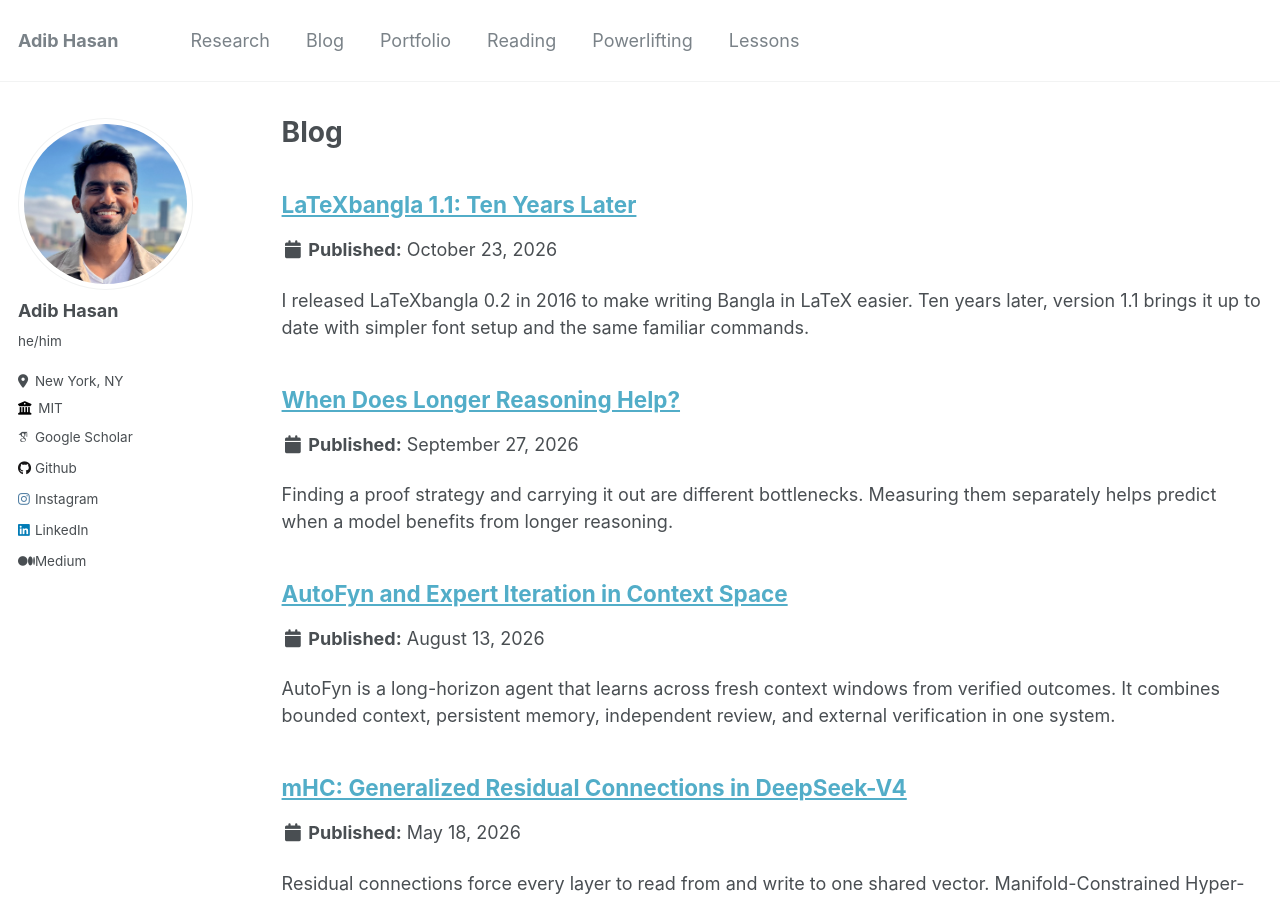
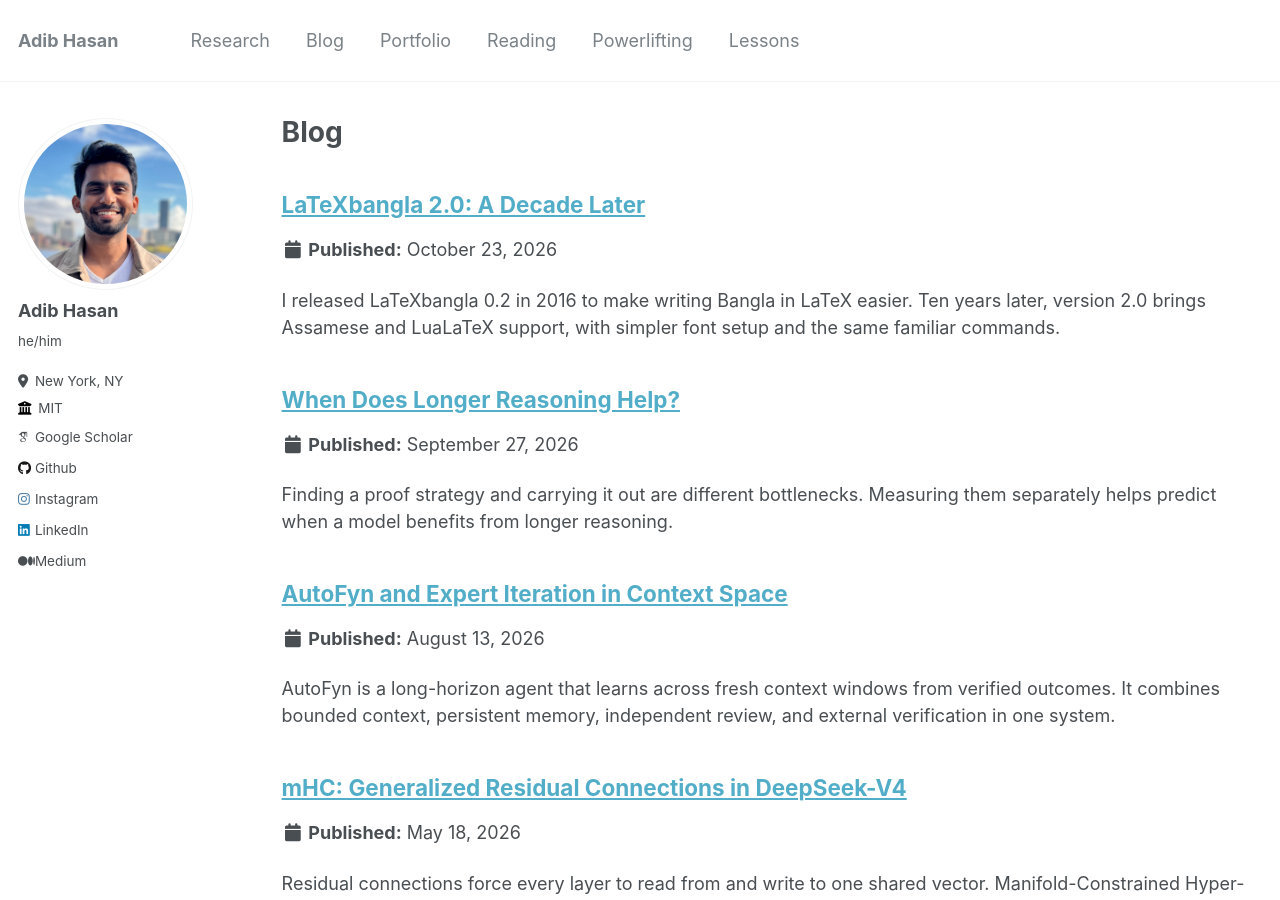
Before and after one commit to Neehan/neehan.github.io, a Jekyll site: the page built from _pages/blog.html, in a window 1280 px wide and 900 px high. Built offline with Jekyll 4.4.1, drawn with Linux system fonts in a browser that asks for light colours; some web fonts are replaced; part of the change alters nothing that is shown.

Commit message:
Update LaTeXbangla blog post for version 2.0

````diff
--- a/_blog/latexbangla-1-0.md
+++ /dev/null
@@ -1,42 +0,0 @@
----
-title: "LaTeXbangla 1.1: Ten Years Later"
-excerpt: "I released LaTeXbangla 0.2 in 2016 to make writing Bangla in LaTeX easier. Ten years later, version 1.1 brings it up to date with simpler font setup and the same familiar commands."
-collection: blog
-date: 2026-10-23
-tags:
-  - package
-  - latex
-  - releases
----
-
-![LaTeXbangla: Writing Bangla with ordinary LaTeX](/images/latexbangla-logo.png)
-
-[Code](https://github.com/Neehan/LaTeXbangla) \| [Manual](https://github.com/Neehan/LaTeXbangla/blob/master/latexbangla/latexbangla.pdf) \| [Example](https://github.com/Neehan/LaTeXbangla/blob/master/examples/example.pdf)
-
-In 2016, when I was still in high school, I wrote LaTeXbangla out of frustration. I wanted to typeset some math notes in Bangla, but the existing options were limited. I was spending more time configuring fonts than writing the notes. Polyglossia's Bangla support was rough at the time, so I put together a package to handle the common problems. A few years later, I used it to write a [mathematics book](https://www.rokomari.com/book/180324/combinatorics-hatekhori) in Bangla.
-
-Then I mostly left the package alone. To my surprise, it became the standard for typesetting mathematical content in Bangla, with numerous mathematics books published using it. Meanwhile, LaTeX and Polyglossia moved on, and some of my old workarounds stopped working. People [reported](https://tex.stackexchange.com/questions/99606/how-to-write-bengali-in-latex/335214#335214) problems with numbering and citations. An update was overdue.
-
-Today, ten years later, I am releasing version 1.1 of LaTeXbangla on GitHub, with a CTAN update to follow. The idea is still the same: choose a Bangla font, then write ordinary LaTeX. A font lets you display Bangla characters, but a Bangla document also needs numbering, headings, lists, and references to work together. LaTeXbangla handles that setup and switches between Bangla and English fonts as you type.
-
-For example, with Kalpurush installed, compile this with XeLaTeX or LuaLaTeX:
-
-```latex
-\documentclass{article}
-\usepackage{latexbangla}
-\setbanglamainfont{Kalpurush}
-\setmainfont{TeX Gyre Termes} % Optional: change the English font.
-
-\begin{document}
-\section{পিথাগোরাসের উপপাদ্য}
-The Pythagorean theorem থেকে আমরা পাই,
-\[৩^২+৪^২=২৫.\]
-\textbf{অতিভুজের দৈর্ঘ্য ৫ একক।}
-\end{document}
-```
-
-The English text keeps its own font, the section number becomes Bangla, and `\textbf` works even when the Bangla font has no bold face. Typed digits keep their script: `12` stays `12`, and `১২` stays `১২`, in both text and mathematics. You can also choose your math font independently.
-
-This version requires only one Bangla font. I tested Kalpurush, SolaimanLipi, Siyam Rupali, Noto Serif Bengali, Noto Sans Bengali, and FreeSerif, including bold and italic text with real faces or synthetic fallbacks. I also fixed the numbering and citation compatibility issues and now rely on Polyglossia for more of the language support. The [manual](https://github.com/Neehan/LaTeXbangla/blob/master/latexbangla/latexbangla.pdf) is available in both English and Bangla, with code beside its rendered output.
-
-If you used the old version, the manual has a migration section to help you update your documents. If you are starting a new one, try the [example](https://github.com/Neehan/LaTeXbangla/tree/master/examples). The goal is the same as it was in high school: spend less time setting up LaTeX and more time writing Bangla.
--- /dev/null
+++ b/_blog/latexbangla-2.0.md
@@ -0,0 +1,61 @@
+---
+title: "LaTeXbangla 2.0: A Decade Later"
+excerpt: "I released LaTeXbangla 0.2 in 2016 to make writing Bangla in LaTeX easier. Ten years later, version 2.0 brings Assamese and LuaLaTeX support, with simpler font setup and the same familiar commands."
+collection: blog
+redirect_from:
+  - /blog/latexbangla-1-0/
+date: 2026-10-23
+tags:
+  - package
+  - latex
+  - releases
+---
+
+![LaTeXbangla: Writing Bangla & Assamese with ordinary LaTeX](/images/latexbangla-logo.png)
+
+[Code](https://github.com/Neehan/LaTeXbangla) \| [Manual](https://github.com/Neehan/LaTeXbangla/blob/master/latexbangla/latexbangla.pdf) \| [Bangla example](https://github.com/Neehan/LaTeXbangla/blob/master/examples/bangla.pdf) \| [Assamese example](https://github.com/Neehan/LaTeXbangla/blob/master/examples/assamese.pdf)
+
+In 2016, when I was still in high school, I wrote LaTeXbangla out of frustration. I wanted to LaTeX some math notes in Bangla, but the existing options were limited and I was spending more time configuring fontspec than math. Polyglossia's Bangla support was rough at the time, so I put together a package to handle the common problems. A few years later, I used it to write a [mathematics book](https://www.rokomari.com/book/180324/combinatorics-hatekhori) in Bangla.
+
+Then I mostly left the package alone. To my surprise, it became the standard for typesetting mathematical content in Bangla, with numerous mathematics books published using it. Meanwhile, LaTeX and Polyglossia moved on, and some of my old workarounds stopped working. People [reported](https://tex.stackexchange.com/search?q=latexbangla) problems with numbering, citations, biblatex, and custom font loading, among other things. An update was overdue.
+
+Ten years later, LaTeXbangla is now at version 2.0. These are the changes I care about most:
+
+- LuaLaTeX support alongside XeLaTeX.
+- Assamese support, with translated examples and a complete manual.
+- Tested defaults for [18 Bangla font families](https://github.com/Neehan/LaTeXbangla/blob/master/examples/supported-fonts.pdf), with adjusted size, spacing, and fallback styles. Other fonts may work too, but have not been tested.
+- Custom English and math fonts, including English font changes within a single passage.
+- Bangla and Assamese text and digits in equations, along with native citation numbering.
+- Native numeric counters and alphabetic list labels for Bangla and Assamese.
+
+The idea is still the same: choose a Bangla font and write ordinary LaTeX. LaTeXbangla takes care of numbering, headings, lists, and references, and switches between Bangla and English fonts as you type.
+
+Overleaf may take a while to include this update; meanwhile, on a compatible TeX Live version, upload the contents of the [package folder](https://github.com/Neehan/LaTeXbangla/tree/master/latexbangla) beside your main `.tex` file, keep the `code/` subfolder intact, and use `\usepackage{latexbangla}`.
+
+For example, with Kalpurush installed, compile this with XeLaTeX or LuaLaTeX:
+
+```latex
+\documentclass{article}
+\usepackage{latexbangla}
+\setbanglamainfont{Kalpurush}
+\setmainfont{TeX Gyre Termes} % Optional: change the English font.
+
+\begin{document}
+\section{পিথাগোরাসের উপপাদ্য}
+The Pythagorean theorem থেকে আমরা পাই,
+\[৩^২+৪^২=২৫.\]
+\textbf{অতিভুজের দৈর্ঘ্য ৫ একক।}
+\end{document}
+```
+
+The English text keeps its own font, the section number becomes Bangla, and `\textbf` works even when the Bangla font has no bold face. Typed digits keep their script: `12` stays `12`, and `১২` stays `১২`, in both text and mathematics. You can also choose your math font independently.
+
+For an Assamese document, load `\usepackage[language=assamese]{latexbangla}` and keep the same font commands. Document labels and reference names become Assamese, and alphabetic lists follow the Assamese sequence. You still write ordinary LaTeX; the package takes care of the language-specific details.
+
+If you want different fonts for body text, sans-serif text, and typewriter text, you can choose those separately for each script. Even a different English font used for just one quotation stays in place when Bangla or Assamese appears in the passage.
+
+The old numbering and citation problems are fixed, and more of the language support now comes from Polyglossia. The [manual](https://github.com/Neehan/LaTeXbangla/blob/master/latexbangla/latexbangla.pdf) is available in English, Bangla, and Assamese, with code beside its rendered output so you can see what each example does.
+
+If you used the old version, the manual has a migration section to help you update your documents. If you are starting a new one, try the [example](https://github.com/Neehan/LaTeXbangla/tree/master/examples).
+
+Thanks for Reading!
--- a/_pages/portfolio.md
+++ b/_pages/portfolio.md
@@ -21,7 +21,7 @@ author_profile: true
 * **Schema Search MCP Server (2025)**: Searches database schemas using natural language. ([blogpost](/blog/schema-search/), [code](https://github.com/Neehan/schema-search))
 * **Bayesian Soccer Score Predictor (2022)**: Predicts soccer match outcomes using Bayesian inference. ([blogpost](/blog/bayesian-soccer-score/))
 * **Essay Mate (2024)**: A free GPT-based college admissions essay reviewer. ([link](https://chatgpt.com/g/g-673c242ba900819183752398e7a8833b-essay-mate))
-* **LaTeXbangla (2016)**: Adds Bangla font support to LaTeX projects. ([blogpost](/blog/latexbangla-1-0/), [CTAN link](https://ctan.org/pkg/latexbangla?lang=en))
+* **LaTeXbangla (2016)**: Adds Bangla font support to LaTeX projects. ([blogpost](/blog/latexbangla-2.0/), [CTAN link](https://ctan.org/pkg/latexbangla?lang=en))
 
 ## Books
 
````
